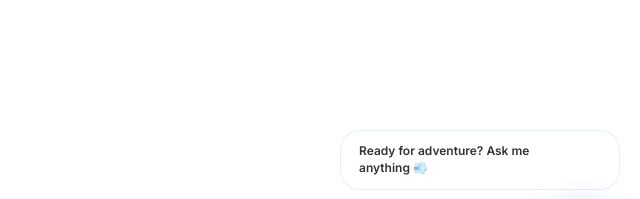
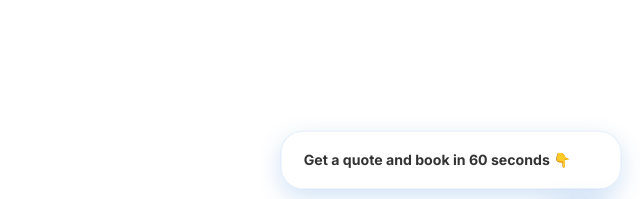
Before and after one commit to support253/danfuntestwidget, a plain HTML site: page index.html in a window 1280 px wide. Shown: the part 500-699 px from the top of the page, without its empty margins (640-1280 px from the left). Drawn offline with nearby package versions, Linux system fonts and the light colour scheme.

Commit message:
Bump popup teaser size, add breathing animation, action-oriented CTAs

```diff
--- a/index.html
+++ b/index.html
@@ -173,8 +173,9 @@
         #chat-widget-button { position: fixed; bottom: 20px; right: 20px; width: 80px; height: 80px; background: var(--primary); border-radius: 50%; box-shadow: 0 10px 30px rgba(0,102,204,0.4); cursor: pointer; z-index: 2147483648; transition: all 0.3s cubic-bezier(0.16, 1, 0.3, 1); display: flex; align-items: center; justify-content: center; padding: 0; border: none; }
         #chat-widget-button:hover { transform: scale(1.12) translateY(-6px); box-shadow: 0 16px 40px rgba(0,102,204,0.5); }
         #chat-widget-button img { width: 70%; height: 70%; object-fit: contain; filter: brightness(0) invert(1); }
-        #chat-popup-message { position: fixed; bottom: 110px; right: 20px; background: white; color: var(--text); padding: 12px 18px; border-radius: 20px; font-size: 12px; font-weight: 600; border: 1px solid var(--border); opacity: 0; transform: translateY(20px); transition: all 0.6s cubic-bezier(0.25, 0.8, 0.25, 1); display: flex; align-items: center; gap: 8px; z-index: 999; white-space: normal; max-width: 280px; line-height: 1.4; }
-        #chat-popup-message.visible { opacity: 1; transform: translateY(0); }
+        #chat-popup-message { position: fixed; bottom: 110px; right: 20px; background: white; color: var(--text); padding: 16px 22px; border-radius: 22px; font-size: 14px; font-weight: 700; border: 1px solid var(--border); opacity: 0; transform: translateY(20px); transition: all 0.6s cubic-bezier(0.25, 0.8, 0.25, 1); display: flex; align-items: center; gap: 10px; z-index: 999; white-space: normal; max-width: 360px; line-height: 1.4; box-shadow: 0 8px 24px rgba(0, 102, 204, 0.18); }
+        #chat-popup-message.visible { opacity: 1; transform: translateY(0); animation: popupBreathe 3.6s ease-in-out 1.2s infinite; }
+        @keyframes popupBreathe { 0%, 100% { transform: translateY(0) scale(1); } 50% { transform: translateY(-2px) scale(1.018); } }
         #chat-popup-message::after { content: ''; position: absolute; bottom: -10px; right: 30px; border: 12px solid transparent; border-top-color: white; }
         #chat-popup-close { background: none; border: none; font-size: 20px; cursor: pointer; color: white; padding: 0; }
         @keyframes fadeInUp { from { opacity: 0; transform: translateY(10px); } to { opacity: 1; transform: translateY(0); } }
@@ -302,12 +303,12 @@
         };
 
         const translations = {
-            en: { greeting: "Hey 👋<br>Would you like to book an activity today, see prices, or hear what suits you best?", popupMessage: "We're closed right now — but you can see prices and plan your visit here 👇", popupMessageOpen: "Ready for adventure? Ask me anything 💨", subtitle: "Your beach & fun guide (TEST)", newChat: "Start New Chat", previousChats: "Previous Chats", noPreviousChats: "No previous chats yet", inputPlaceholder: "Type your message...", closedBanner: "Closed Now — Plan Ahead! 🌴", errorMessage: "Oops, something went wrong. Try again!", rateLimitMessage: "You have sent too many messages. Please try again later or call us at +45 23718083.", questions: ["See Prices", "Which activities suit us?", "Book online"] },
-            da: { greeting: "Hej 👋<br>Vil du booke en aktivitet i dag, se priser, eller høre hvad der passer bedst til jer?", popupMessage: "Vi er lukket lige nu — men du kan se priser og planlægge jeres besøg her 👇", popupMessageOpen: "Klar til eventyr? Spørg mig om alt 💨", subtitle: "Din strand & sjov guide (TEST)", newChat: "Start Ny Chat", previousChats: "Tidligere Chats", noPreviousChats: "Ingen tidligere chats endnu", inputPlaceholder: "Skriv din besked...", closedBanner: "Lukket Nu — Planlæg Fremad! 🌴", errorMessage: "Ups, der opstod en fejl. Prøv igen!", rateLimitMessage: "Du har sendt for mange beskeder. Prøv igen senere, eller ring til os på +45 23718083.", questions: ["Se Priser", "Hvilke aktiviteter passer til os?", "Book online"] },
-            de: { greeting: "Hallo 👋<br>Möchten Sie heute eine Aktivität buchen, Preise sehen oder hören, was am besten zu Ihnen passt?", popupMessage: "Wir sind gerade geschlossen — aber Sie können Preise sehen und Ihren Besuch hier planen 👇", popupMessageOpen: "Bereit für ein Abenteuer? Fragen Sie mich alles 💨", subtitle: "Dein Strand & Spaß Guide (TEST)", newChat: "Neuen Chat Starten", previousChats: "Frühere Chats", noPreviousChats: "Noch keine früheren Chats", inputPlaceholder: "Geben Sie Ihre Nachricht ein...", closedBanner: "Jetzt Geschlossen — Vorausplanen! 🌴", errorMessage: "Hoppla, etwas ist schief gelaufen. Versuchen Sie es nochmal!", rateLimitMessage: "Sie haben zu viele Nachrichten gesendet. Bitte versuchen Sie es später erneut oder rufen Sie uns an unter +45 23718083.", questions: ["Preise ansehen", "Welche Aktivitäten passen zu uns?", "Online buchen"] },
-            es: { greeting: "Hola 👋<br>¿Te gustaría reservar una actividad hoy, ver precios u oír qué se adapta mejor a ti?", popupMessage: "Estamos cerrados ahora — pero puedes ver precios y planificar tu visita aquí 👇", popupMessageOpen: "¿Listo para la aventura? Pregúntame lo que sea 💨", subtitle: "Tu guía de playa y diversión (TEST)", newChat: "Iniciar Nuevo Chat", previousChats: "Chats Anteriores", noPreviousChats: "Aún no hay chats anteriores", inputPlaceholder: "Escribe tu mensaje...", closedBanner: "Cerrado Ahora — ¡Planifica Con Anticipación! 🌴", errorMessage: "¡Ups, algo salió mal. Intenta de nuevo!", rateLimitMessage: "Has enviado demasiados mensajes. Por favor, inténtalo más tarde o llámanos al +45 23718083.", questions: ["Ver Precios", "¿Qué actividades nos convienen?", "Reservar online"] },
-            fr: { greeting: "Salut 👋<br>Souhaitez-vous réserver une activité aujourd'hui, voir les prix ou savoir ce qui vous convient le mieux?", popupMessage: "Nous sommes fermés maintenant — mais vous pouvez voir les prix et planifier votre visite ici 👇", popupMessageOpen: "Prêt pour l'aventure ? Posez-moi vos questions 💨", subtitle: "Votre guide plage & fun (TEST)", newChat: "Démarrer Nouveau Chat", previousChats: "Chats Précédents", noPreviousChats: "Pas encore de chats précédents", inputPlaceholder: "Tapez votre message...", closedBanner: "Fermé Maintenant — Planifiez À L'avance! 🌴", errorMessage: "Oups, quelque chose s'est mal passé. Réessayez!", rateLimitMessage: "Vous avez envoyé trop de messages. Veuillez réessayer plus tard ou appelez-nous au +45 23718083.", questions: ["Voir les Prix", "Quelles activités nous conviennent?", "Réserver en ligne"] },
-            nl: { greeting: "Hoi 👋<br>Wil je vandaag een activiteit boeken, prijzen zien of horen wat het beste bij jullie past?", popupMessage: "We zijn nu gesloten — maar je kunt prijzen zien en je bezoek hier plannen 👇", popupMessageOpen: "Klaar voor avontuur? Vraag me alles 💨", subtitle: "Jouw strand & plezier gids (TEST)", newChat: "Start Nieuwe Chat", previousChats: "Vorige Chats", noPreviousChats: "Nog geen vorige chats", inputPlaceholder: "Typ je bericht...", closedBanner: "Nu Gesloten — Plan Vooruit! 🌴", errorMessage: "Oeps, er ging iets mis. Probeer opnieuw!", rateLimitMessage: "Je hebt te veel berichten verzonden. Probeer het later opnieuw of bel ons op +45 23718083.", questions: ["Prijzen bekijken", "Welke activiteiten passen bij ons?", "Online boeken"] }
+            en: { greeting: "Hey 👋<br>Would you like to book an activity today, see prices, or hear what suits you best?", popupMessage: "We're closed right now — but you can see prices and plan your visit here 👇", popupMessageOpen: "Get a quote and book in 60 seconds 👇", subtitle: "Your beach & fun guide (TEST)", newChat: "Start New Chat", previousChats: "Previous Chats", noPreviousChats: "No previous chats yet", inputPlaceholder: "Type your message...", closedBanner: "Closed Now — Plan Ahead! 🌴", errorMessage: "Oops, something went wrong. Try again!", rateLimitMessage: "You have sent too many messages. Please try again later or call us at +45 23718083.", questions: ["See Prices", "Which activities suit us?", "Book online"] },
+            da: { greeting: "Hej 👋<br>Vil du booke en aktivitet i dag, se priser, eller høre hvad der passer bedst til jer?", popupMessage: "Vi er lukket lige nu — men du kan se priser og planlægge jeres besøg her 👇", popupMessageOpen: "Få et tilbud og book på 60 sekunder 👇", subtitle: "Din strand & sjov guide (TEST)", newChat: "Start Ny Chat", previousChats: "Tidligere Chats", noPreviousChats: "Ingen tidligere chats endnu", inputPlaceholder: "Skriv din besked...", closedBanner: "Lukket Nu — Planlæg Fremad! 🌴", errorMessage: "Ups, der opstod en fejl. Prøv igen!", rateLimitMessage: "Du har sendt for mange beskeder. Prøv igen senere, eller ring til os på +45 23718083.", questions: ["Se Priser", "Hvilke aktiviteter passer til os?", "Book online"] },
+            de: { greeting: "Hallo 👋<br>Möchten Sie heute eine Aktivität buchen, Preise sehen oder hören, was am besten zu Ihnen passt?", popupMessage: "Wir sind gerade geschlossen — aber Sie können Preise sehen und Ihren Besuch hier planen 👇", popupMessageOpen: "Preis abfragen und in 60 Sekunden buchen 👇", subtitle: "Dein Strand & Spaß Guide (TEST)", newChat: "Neuen Chat Starten", previousChats: "Frühere Chats", noPreviousChats: "Noch keine früheren Chats", inputPlaceholder: "Geben Sie Ihre Nachricht ein...", closedBanner: "Jetzt Geschlossen — Vorausplanen! 🌴", errorMessage: "Hoppla, etwas ist schief gelaufen. Versuchen Sie es nochmal!", rateLimitMessage: "Sie haben zu viele Nachrichten gesendet. Bitte versuchen Sie es später erneut oder rufen Sie uns an unter +45 23718083.", questions: ["Preise ansehen", "Welche Aktivitäten passen zu uns?", "Online buchen"] },
+            es: { greeting: "Hola 👋<br>¿Te gustaría reservar una actividad hoy, ver precios u oír qué se adapta mejor a ti?", popupMessage: "Estamos cerrados ahora — pero puedes ver precios y planificar tu visita aquí 👇", popupMessageOpen: "Cotiza y reserva en 60 segundos 👇", subtitle: "Tu guía de playa y diversión (TEST)", newChat: "Iniciar Nuevo Chat", previousChats: "Chats Anteriores", noPreviousChats: "Aún no hay chats anteriores", inputPlaceholder: "Escribe tu mensaje...", closedBanner: "Cerrado Ahora — ¡Planifica Con Anticipación! 🌴", errorMessage: "¡Ups, algo salió mal. Intenta de nuevo!", rateLimitMessage: "Has enviado demasiados mensajes. Por favor, inténtalo más tarde o llámanos al +45 23718083.", questions: ["Ver Precios", "¿Qué actividades nos convienen?", "Reservar online"] },
+            fr: { greeting: "Salut 👋<br>Souhaitez-vous réserver une activité aujourd'hui, voir les prix ou savoir ce qui vous convient le mieux?", popupMessage: "Nous sommes fermés maintenant — mais vous pouvez voir les prix et planifier votre visite ici 👇", popupMessageOpen: "Tarif et réservation en 60 secondes 👇", subtitle: "Votre guide plage & fun (TEST)", newChat: "Démarrer Nouveau Chat", previousChats: "Chats Précédents", noPreviousChats: "Pas encore de chats précédents", inputPlaceholder: "Tapez votre message...", closedBanner: "Fermé Maintenant — Planifiez À L'avance! 🌴", errorMessage: "Oups, quelque chose s'est mal passé. Réessayez!", rateLimitMessage: "Vous avez envoyé trop de messages. Veuillez réessayer plus tard ou appelez-nous au +45 23718083.", questions: ["Voir les Prix", "Quelles activités nous conviennent?", "Réserver en ligne"] },
+            nl: { greeting: "Hoi 👋<br>Wil je vandaag een activiteit boeken, prijzen zien of horen wat het beste bij jullie past?", popupMessage: "We zijn nu gesloten — maar je kunt prijzen zien en je bezoek hier plannen 👇", popupMessageOpen: "Prijs zien en in 60 seconden boeken 👇", subtitle: "Jouw strand & plezier gids (TEST)", newChat: "Start Nieuwe Chat", previousChats: "Vorige Chats", noPreviousChats: "Nog geen vorige chats", inputPlaceholder: "Typ je bericht...", closedBanner: "Nu Gesloten — Plan Vooruit! 🌴", errorMessage: "Oeps, er ging iets mis. Probeer opnieuw!", rateLimitMessage: "Je hebt te veel berichten verzonden. Probeer het later opnieuw of bel ons op +45 23718083.", questions: ["Prijzen bekijken", "Welke activiteiten passen bij ons?", "Online boeken"] }
         };
 
         function detectLanguage() {
```
